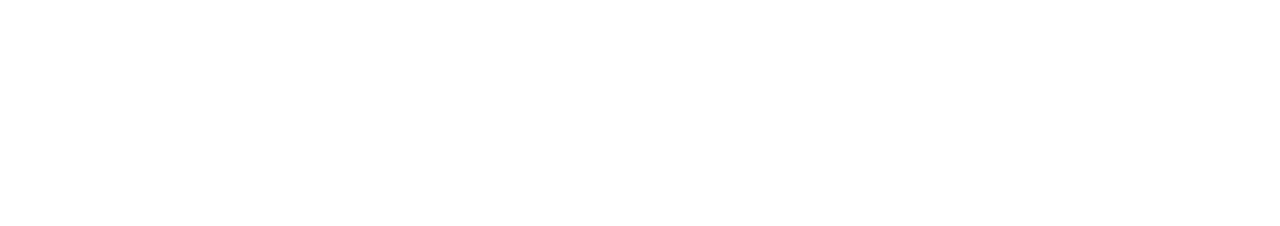
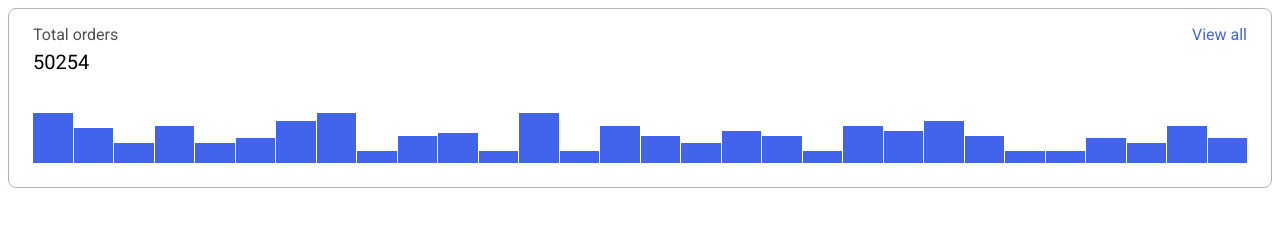
Before and after one commit to js-tasks-ru/htmlcss-20230411_l-milaropot, a website: page 04-lection2/01-histogram/index.html in a window 1280 px wide. Drawn offline with Linux system fonts and the light colour scheme.

Commit message:
Add histogram

```diff
--- a/04-lection2/01-histogram/histogram.css
+++ b/04-lection2/01-histogram/histogram.css
@@ -0,0 +1,47 @@
+.histogram {
+    background-color: var(--white);
+    padding: 16px 24px 24px;
+    border: 1px solid var(--grey-3);
+    border-radius: 8px;
+    font-family: 'Inter';
+    font-style: normal;
+    font-weight: 400;
+    font-size: 16px;
+}
+
+.histogram__wrapper {
+    display: flex;
+    justify-content: space-between;
+}
+
+.histogram__title {
+    color: var(--black);
+    opacity: 0.8;
+    display: inline-block;
+    margin: 0 0 6px;
+}
+
+.histogram__link {
+    text-decoration-line: none;
+    color: var(--blue-1);
+}
+
+.histogram__total {
+    font-size: 20px;
+    margin: 0;
+}
+
+.histogram__scale {
+    display: flex;
+    gap: 1px;
+    margin-top: 39px;
+    height: 50px;
+    align-items: flex-end;
+}
+
+.histogram__scale-line {
+    display: flex;
+    background-color: var(--blue-1);
+    flex-basis: 9px;
+    flex-grow: 1;
+}
--- a/04-lection2/01-histogram/index.html
+++ b/04-lection2/01-histogram/index.html
@@ -1,11 +1,49 @@
 <!DOCTYPE html>
 <!-- Страница с гистограммой -->
-<html lang="ru">
+<html lang="zxx">
     <head>
         <link rel="stylesheet" href="../../assets/css/main.css">
         <link rel="stylesheet" href="./histogram.css">
     </head>
     <body>
-
+<div class="histogram">
+    <div class="histogram__wrapper">
+    <p class="histogram__title">Total orders</p>
+    <a href="" class="histogram__link">View all</a>
+    </div>
+    <p class="histogram__total">50254</p>
+    <div class="histogram__scale">
+        <div style="height: 100%;" class="histogram__scale-line"></div>
+        <div style="height: 70%;" class="histogram__scale-line"></div>
+        <div style="height: 40%;" class="histogram__scale-line"></div>
+        <div style="height: 75%;" class="histogram__scale-line"></div>
+        <div style="height: 40%;" class="histogram__scale-line"></div>
+        <div style="height: 50%;" class="histogram__scale-line"></div>
+        <div style="height: 85%;" class="histogram__scale-line"></div>
+        <div style="height: 100%;" class="histogram__scale-line"></div>
+        <div style="height: 25%;" class="histogram__scale-line"></div>
+        <div style="height: 55%;" class="histogram__scale-line"></div>
+        <div style="height: 60%;" class="histogram__scale-line"></div>
+        <div style="height: 25%;" class="histogram__scale-line"></div>
+        <div style="height: 100%;" class="histogram__scale-line"></div>
+        <div style="height: 25%;" class="histogram__scale-line"></div>
+        <div style="height: 75%;" class="histogram__scale-line"></div>
+        <div style="height: 55%;" class="histogram__scale-line"></div>
+        <div style="height: 40%;" class="histogram__scale-line"></div>
+        <div style="height: 65%;" class="histogram__scale-line"></div>
+        <div style="height: 55%;" class="histogram__scale-line"></div>
+        <div style="height: 25%;" class="histogram__scale-line"></div>
+        <div style="height: 75%;" class="histogram__scale-line"></div>
+        <div style="height: 65%;" class="histogram__scale-line"></div>
+        <div style="height: 85%;" class="histogram__scale-line"></div>
+        <div style="height: 55%;" class="histogram__scale-line"></div>
+        <div style="height: 25%;" class="histogram__scale-line"></div>
+        <div style="height: 25%;" class="histogram__scale-line"></div>
+        <div style="height: 50%;" class="histogram__scale-line"></div>
+        <div style="height: 40%;" class="histogram__scale-line"></div>
+        <div style="height: 75%;" class="histogram__scale-line"></div>
+        <div style="height: 50%;" class="histogram__scale-line"></div>
+    </div>
+</div>
     </body>
 </html>
```
